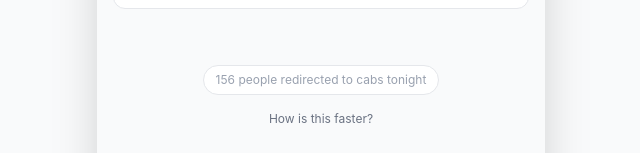
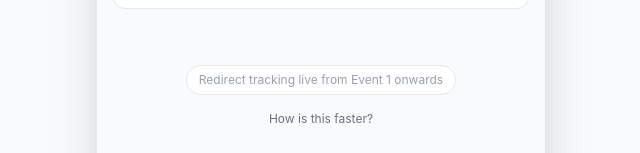
Before and after one commit to Purab2207/ParkEase, a React (Vite) app in the folder app/: page /redirect in a window 1280 px wide. Shown: the part 895-1048 px from the top of the page, without its empty margins (319-959 px from the left). Built offline with nearby package versions, Linux system fonts and the light colour scheme; no server answers.

Commit message:
fix: remove fake Math.random redirect counter in S4, replace with honest label

```diff
--- a/app/src/screens/S4_RedirectScreen.jsx
+++ b/app/src/screens/S4_RedirectScreen.jsx
@@ -254,22 +254,10 @@ const AvailabilityFallbackNotice = () => (
 );
 
 const RedirectFooter = () => {
-  const [redirectCount, setRedirectCount] = useState(156);
-
-  useEffect(() => {
-    const tick = () => {
-      setRedirectCount(prev => prev + Math.floor(Math.random() * 3) + 1);
-      const next = 8000 + Math.random() * 7000;
-      timer = setTimeout(tick, next);
-    };
-    let timer = setTimeout(tick, 8000 + Math.random() * 7000);
-    return () => clearTimeout(timer);
-  }, []);
-
   return (
     <div className="w-full flex flex-col items-center gap-4 py-4 pb-8">
       <div className="text-xs text-gray-400 bg-white border border-gray-200 px-3 py-1.5 rounded-full">
-        {redirectCount} people redirected to cabs tonight
+        Redirect tracking live from Event 1 onwards
       </div>
 
       <details className="group [&_summary::-webkit-details-marker]:hidden w-full max-w-sm">
```
